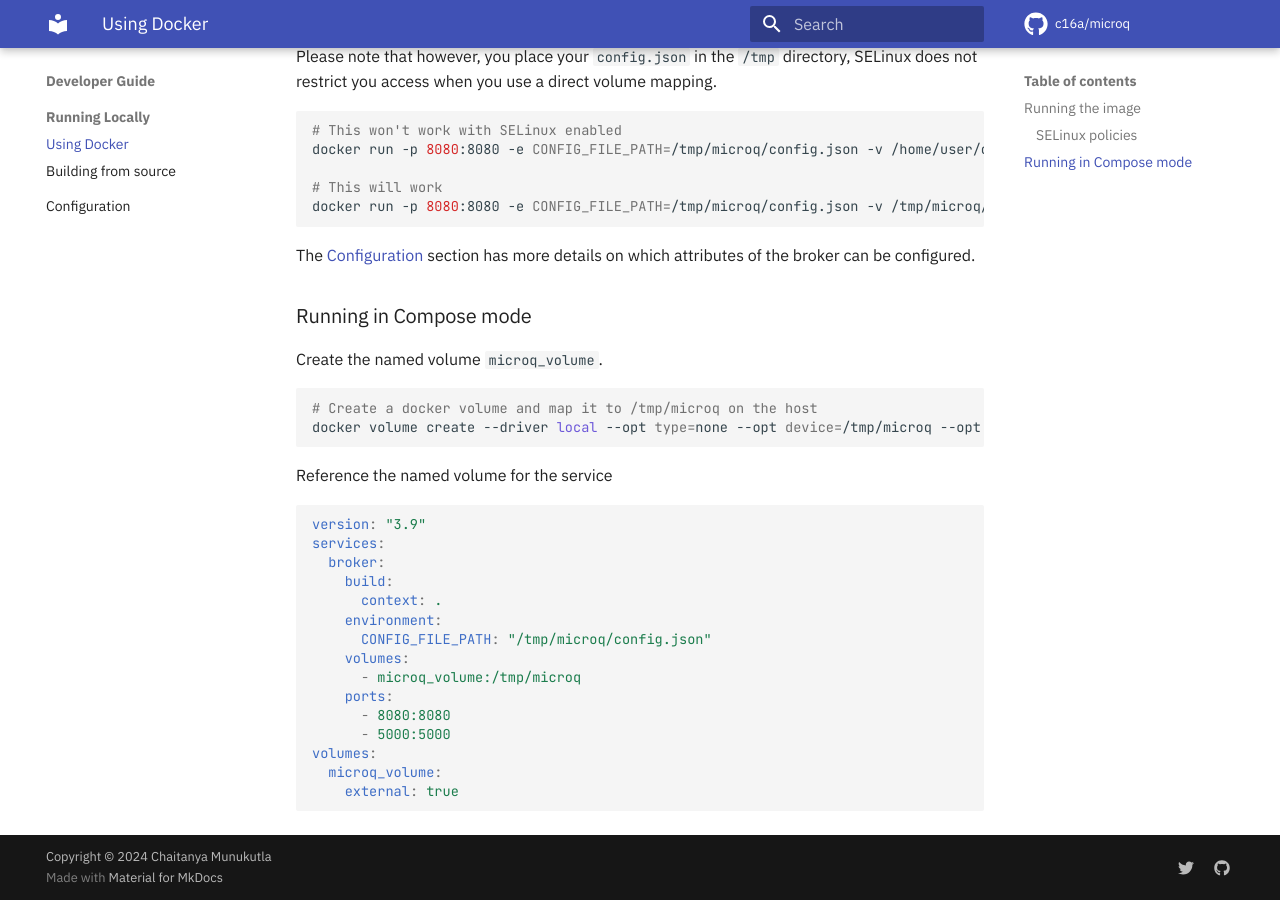
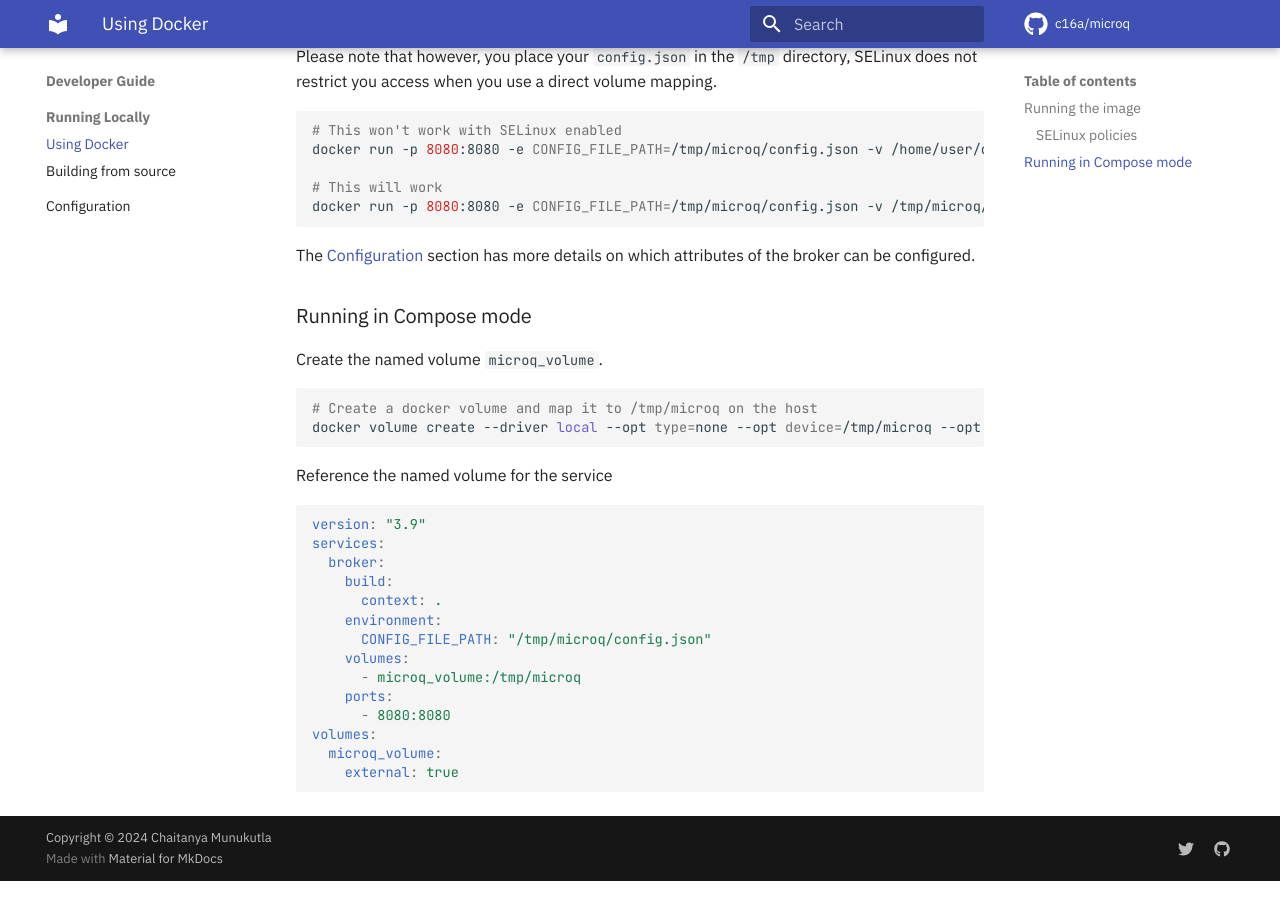
Before and after one commit to c16a/microq, an MkDocs documentation site: the page built from docs/docker-build.md, in a window 1280 px wide and 900 px high, scrolled down 816 px. Built offline with MkDocs 1.6.1 and Material for MkDocs 9.7.7, drawn with Linux system fonts in a browser that asks for light colours; comment, search, counter and statistics services are not loaded.

Commit message:
Remove redundant ports from documentation
Signed-off-by: Chaitanya Munukutla <chaitanya.m61292@gmail.com>

```diff
--- a/docs/docker-build.md
+++ b/docs/docker-build.md
@@ -66,7 +66,6 @@ services:
       - microq_volume:/tmp/microq
     ports:
       - 8080:8080
-      - 5000:5000
 volumes:
   microq_volume:
     external: true
```
